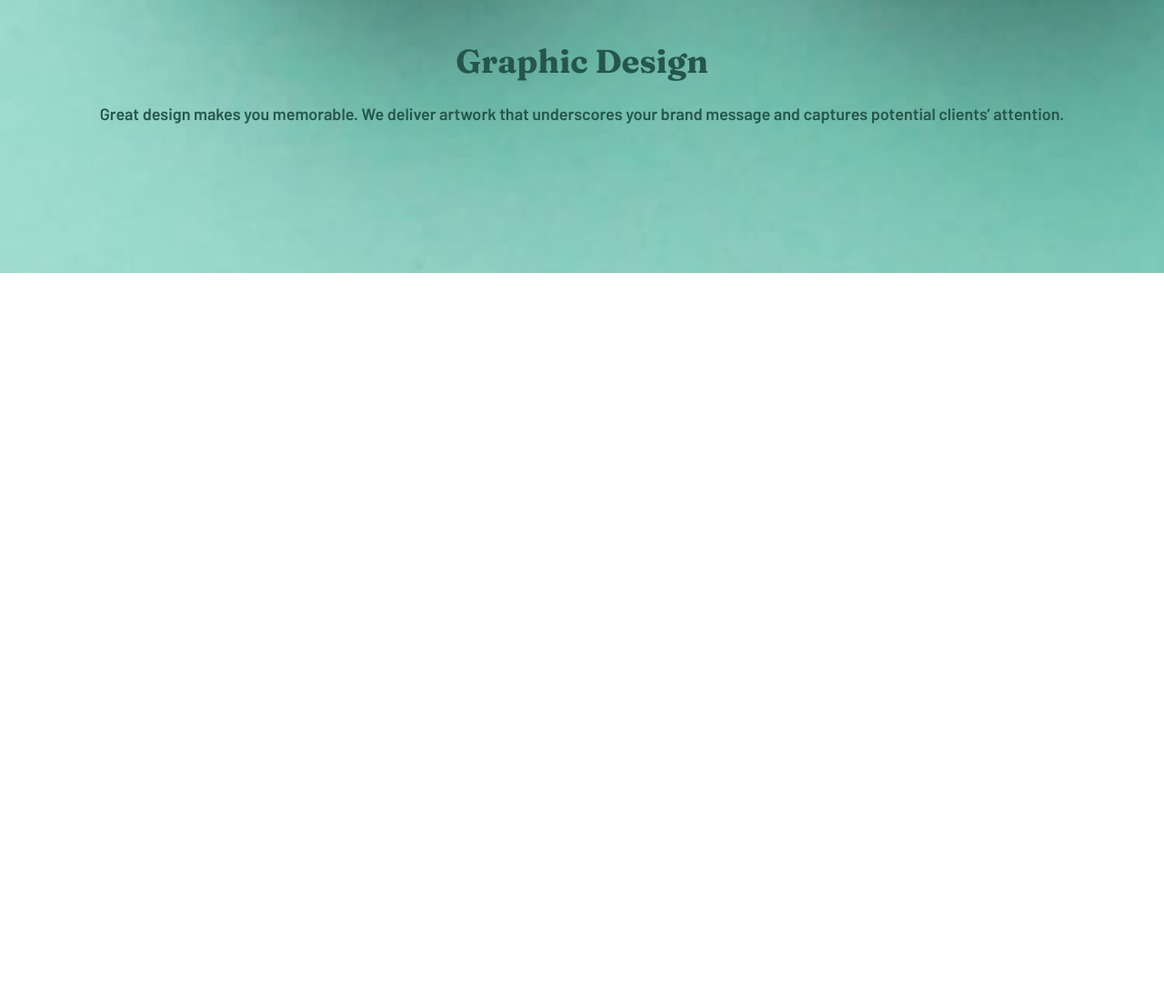
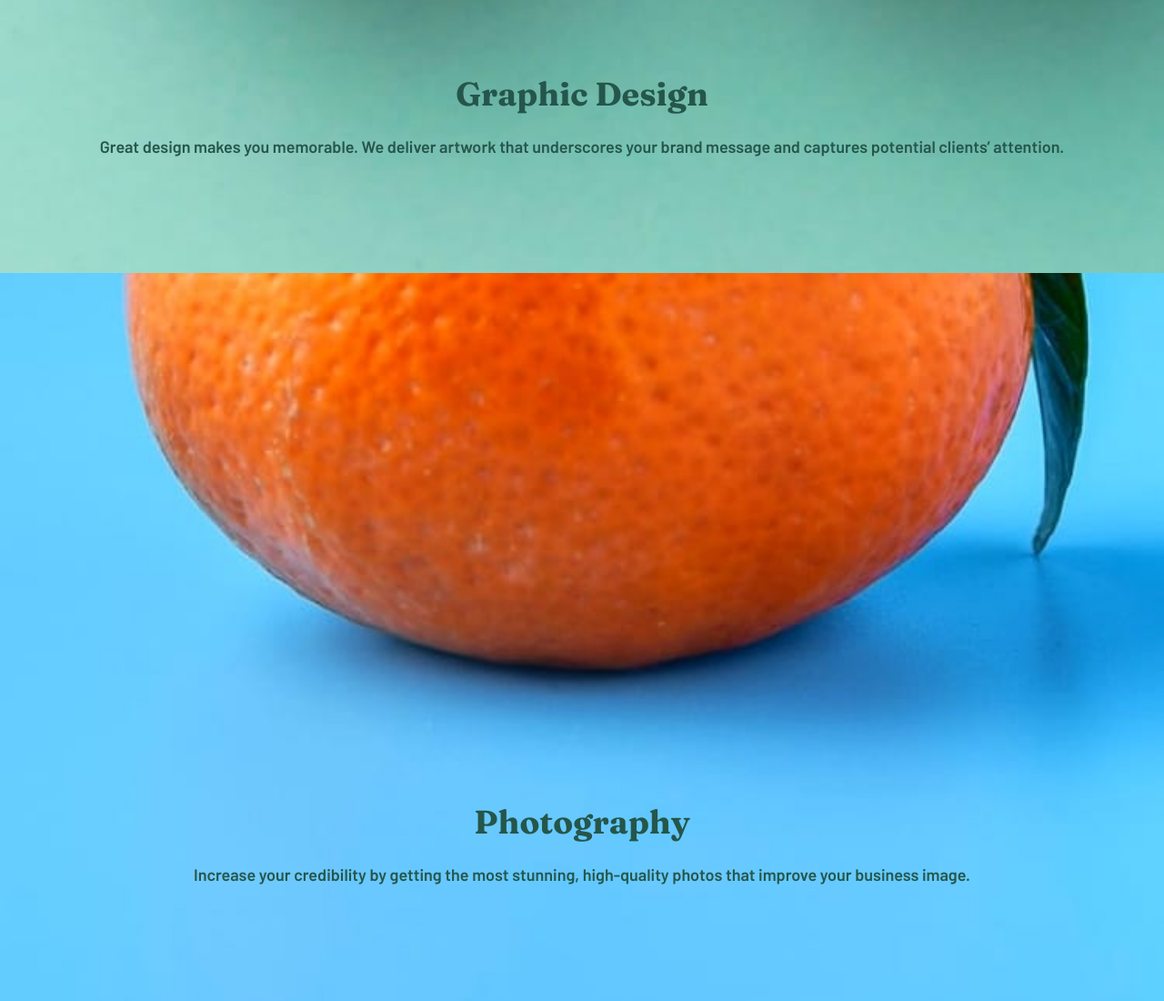
Before and after one commit to trevinshu/sunnyside-agency-landing-page, a website built with Parcel: page src/index.html in a window 1280 px wide. Shown: the part 3125-4225 px from the top of the page at 91% size. Before the commit the page ends 3425 px from the top, so only its background shows below. Built offline with nearby package versions, Linux system fonts and the light colour scheme.

Commit message:
finished section four

```diff
--- a/src/index.html
+++ b/src/index.html
@@ -61,6 +61,13 @@
           <p>Great design makes you memorable. We deliver artwork that underscores your brand message and captures potential clients’ attention.</p>
         </article>
       </section>
+      <section class="section-four-container">
+        <article>
+          <h2>Photography</h2>
+          <p>Increase your credibility by getting the most stunning, high-quality photos that improve your business image.</p>
+        </article>
+      </section>
+      <section class="section-five-container"></section>
     </main>
     <!-- About
   Services
--- a/src/scss/main.scss
+++ b/src/scss/main.scss
@@ -160,7 +160,8 @@ main {
     }
   }
 
-  .section-three-container {
+  .section-three-container,
+  .section-four-container {
     background-image: url(../img/mobile/image-graphic-design.jpg);
     background-position: center center;
     background-size: cover;
@@ -168,9 +169,9 @@ main {
     height: 100vh;
 
     article {
-      padding-top: 30rem;
+      padding-top: 32rem;
       color: $dark-cyan;
-      padding-inline: 0.5rem;
+      padding-inline: 1rem;
       h2 {
         font-size: 2rem;
         font-family: $fraunces;
@@ -185,4 +186,8 @@ main {
       }
     }
   }
+
+  .section-four-container {
+    background-image: url(../img/mobile/image-photography.jpg);
+  }
 }
```
Also changed, not shown: dist/image-photography.d5adc1fe.jpg (added), dist/index.html, 3 other files.
